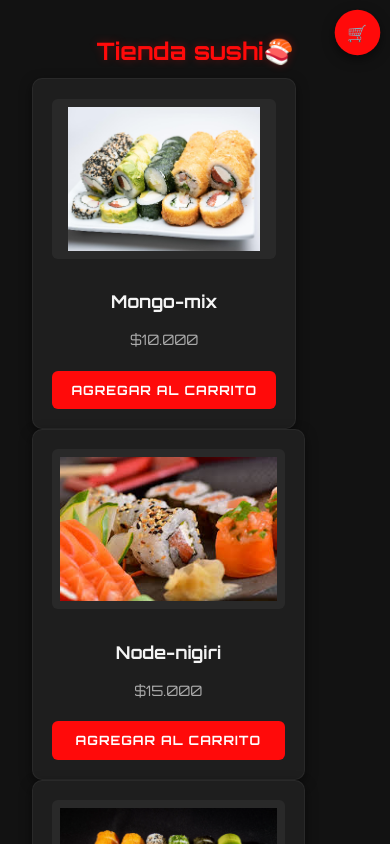
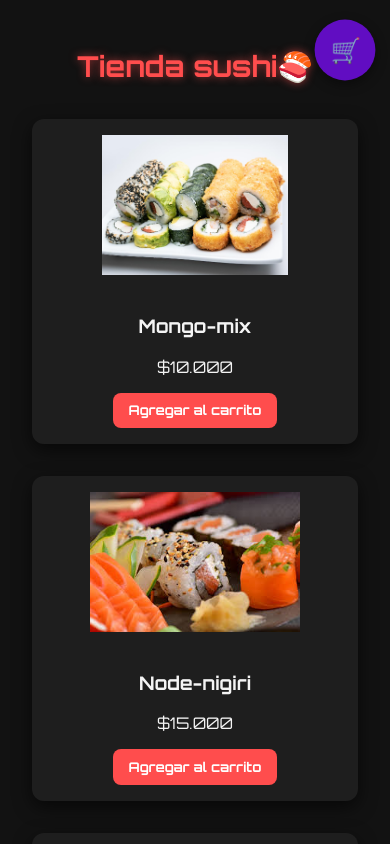
Before and after one commit to RoaStack/Carrito-React, a React (Vite) app: page / in a window 390 px wide. Shown: the top 844 px of the page. Built offline with nearby package versions, Linux system fonts and the light colour scheme.

Commit message:
cambio estilo

```diff
--- a/src/css/App.css
+++ b/src/css/App.css
@@ -1,136 +1,72 @@
-/* Tech Theme: Fondo oscuro, estilo moderno con mejoras de responsividad */
-@import url('https://fonts.googleapis.com/css2?family=Orbitron:wght@400;500;700&display=swap');
+/* Tipografía digital desde Google Fonts */
+@import url('https://fonts.googleapis.com/css2?family=Orbitron:wght@400;700&display=swap');
 
-:root {
-  --primary-color: #ff0a0a;
-  --primary-hover: #640303;
-  --secondary-color: #1505f1;
-  --dark-bg: #121212;
-  --card-bg: #1E1E1E;
-  --text-light: #f4f4f4;
-  --shadow: 0 4px 12px rgba(0,0,0,0.5);
-}
-
-* {
-  box-sizing: border-box;
+/* Tech Theme: Fondo oscuro, estilo moderno */
+body {
   margin: 0;
   padding: 0;
-}
-
-body {
-  background-color: var(--dark-bg);
-  color: var(--text-light);
+  background-color: #121212;
+  color: #f4f4f4;
   font-family: 'Orbitron', sans-serif;
-  line-height: 1.6;
-  padding-bottom: 3rem;
-}
-
-/* Header y títulos */
-header {
-  padding: 1.5rem 0;
-  background-color: rgba(30, 30, 30, 0.8);
-  backdrop-filter: blur(5px);
-  position: sticky;
-  top: 0;
-  z-index: 900;
 }
 
 h1 {
   text-align: center;
-  color: var(--primary-color);
-  font-size: clamp(1.8rem, 4vw, 2.5rem);
-  margin-bottom: 0.5rem;
-  text-shadow: 0 0 8px rgba(255, 10, 10, 0.3);
+  margin-top: 1rem;
+  color: #ff4d4d;
+  font-size: 2rem;
+  text-shadow: 0 0 8px rgba(255, 77, 77, 0.6);
 }
 
-/* Grid de productos */
-.productos-container {
-  display: grid;
-  grid-template-columns: repeat(auto-fill, minmax(240px, 1fr));
-  gap: 2.5rem 3rem; /* más espacio entre las tarjetas */
-  padding: 2rem;
-  max-width: 1400px;
-  margin: 0 auto;
-}
-
-
-/* Cards de producto mejoradas */
+/* Card's de producto */
 .card {
-  margin: 0;
-  background-color: var(--card-bg);
-  border-radius: 10px;
-  padding: 1.2rem;
-  box-shadow: var(--shadow);
+  background-color: #1E1E1E;
+  border-radius: 12px;
+  padding: 1rem;
+  margin: 1rem;
+  width: 220px;
+  box-shadow: 0 6px 18px rgba(0, 0, 0, 0.6);
   text-align: center;
-  transition: all 0.3s ease;
-  display: flex;
-  flex-direction: column;
-  height: 100%;
-  border: 1px solid rgba(255, 255, 255, 0.05);
+  transition: transform 0.2s ease-in-out, box-shadow 0.2s ease-in-out;
 }
 
 .card:hover {
-  transform: translateY(-5px);
-  box-shadow: 0 6px 16px rgba(0,0,0,0.6);
+  transform: scale(1.05);
+  box-shadow: 0 8px 24px rgba(255, 77, 77, 0.4);
 }
 
 .card img {
   width: 100%;
-  height: 160px;
+  height: 140px;
   object-fit: contain;
-  border-radius: 6px;
+  border-radius: 8px;
   margin-bottom: 1rem;
-  background: rgba(255,255,255,0.05);
-  padding: 0.5rem;
 }
 
-.card h3 {
-  margin: 0.8rem 0;
-  font-size: 1.1rem;
-  color: var(--text-light);
-}
-
-.card p {
-  color: #aaa;
-  font-size: 0.9rem;
-  margin-bottom: 1.2rem;
-}
-
-.card .precio {
-  color: var(--primary-color);
-  font-weight: bold;
-  font-size: 1.2rem;
-  margin: 0.5rem 0;
-}
-
-/* Botones mejorados */
+/* Botones */
 button {
-  background-color: var(--primary-color);
+  background-color: #ff4d4d;
   color: white;
   border: none;
-  padding: 0.7rem 1.2rem;
-  border-radius: 6px;
+  padding: 0.6rem 1rem;
+  border-radius: 8px;
   cursor: pointer;
   font-weight: bold;
   font-family: inherit;
-  transition: all 0.3s;
-  text-transform: uppercase;
-  font-size: 0.8rem;
-  letter-spacing: 1px;
-  margin-top: auto;
+  transition: background-color 0.3s ease, transform 0.2s ease;
 }
 
 button:hover {
-  background-color: var(--primary-hover);
-  transform: translateY(-2px);
+  background-color: #56038d;
+  transform: scale(1.05);
 }
 
-/* Carrito flotante mejorado */
+/* Icono carrito de compras */
 .floating-carrito {
   position: fixed;
   top: 20px;
   right: 20px;
-  background-color: var(--primary-color);
+  background-color: #610dc2;
   color: white;
   border: none;
   border-radius: 50%;
@@ -138,35 +74,11 @@ button:hover {
   height: 60px;
   font-size: 1.5rem;
   cursor: pointer;
-  box-shadow: var(--shadow);
+  box-shadow: 0 4px 12px rgba(0,0,0,0.4);
   z-index: 1000;
   animation: pulse 1.2s infinite;
-  display: flex;
-  align-items: center;
-  justify-content: center;
-  transition: all 0.3s;
 }
 
-.floating-carrito:hover {
-  animation: none;
-  transform: scale(1.1);
-}
-
-.badge {
-  position: absolute;
-  top: 5px;
-  right: 5px;
-  background-color: var(--secondary-color);
-  color: white;
-  border-radius: 50%;
-  width: 20px;
-  height: 20px;
-  display: flex;
-  align-items: center;
-  justify-content: center;
-  font-size: 0.7rem;
-  font-weight: bold;
-}
 
 @keyframes pulse {
   0% { transform: scale(1); }
@@ -174,99 +86,50 @@ button:hover {
   100% { transform: scale(1); }
 }
 
-/* Contenedor del carrito */
-.carrito-container {
-  background-color: var(--card-bg);
-  padding: 1.5rem;
-  border-radius: 10px;
-  box-shadow: var(--shadow);
-  max-width: 800px;
-  margin: 2rem auto;
-  border: 1px solid rgba(255, 255, 255, 0.05);
+/* Badge con cantidad */
+.badge {
+  position: absolute;
+  top: 5px;
+  right: 5px;
+  background-color: #ff4d4d;
+  color: white;
+  border-radius: 50%;
+  padding: 2px 6px;
+  font-size: 0.75rem;
+  font-weight: bold;
+  box-shadow: 0 0 6px rgba(255, 77, 77, 0.6);
 }
 
-.carrito-container h2 {
-  color: var(--primary-color);
-  margin-bottom: 1.5rem;
-  text-align: center;
+.carrito-container {
+  background-color: #1E1E1E;
+  padding: 1rem;
+  border-radius: 8px;
+  box-shadow: 0 4px 8px rgba(0,0,0,0.4);
+  margin-top: 2rem;
 }
 
-/* Lista del carrito */
 ul {
   list-style: none;
+  padding-left: 0;
 }
 
 li {
-  display: flex;
-  justify-content: space-between;
-  align-items: center;
-  padding: 0.8rem 0;
-  border-bottom: 1px solid rgba(255,255,255,0.1);
+  margin-bottom: 0.5rem;
 }
 
-li:last-child {
-  border-bottom: none;
-}
-
-/* Responsive Design */
+/* Responsive: manteniendo separación visual natural */
 @media (max-width: 768px) {
-  .productos-container {
-    grid-template-columns: repeat(auto-fill, minmax(200px, 1fr));
-    padding: 1rem;
+  .card {
+    width: 90%;
+    margin: 1rem auto;
   }
 
   .floating-carrito {
-    width: 50px;
-    height: 50px;
-    font-size: 1.2rem;
-    top: 15px;
+    bottom: 15px;
     right: 15px;
   }
 
-  .badge {
-    width: 18px;
-    height: 18px;
-    font-size: 0.6rem;
+  h1 {
+    font-size: 1.8rem;
   }
 }
-
-@media (max-width: 480px) {
-  .productos-container {
-    grid-template-columns: 1fr;
-  }
-
-  .floating-carrito {
-    width: 45px;
-    height: 45px;
-    font-size: 1rem;
-    top: 10px;
-    right: 10px;
-  }
-
-  h1 {
-    font-size: 1.5rem;
-  }
-}
-
-/* Efectos adicionales */
-.card::after {
-  content: '';
-  position: absolute;
-  top: 0;
-  left: 0;
-  right: 0;
-  bottom: 0;
-  border-radius: 10px;
-  border: 1px solid transparent;
-  background: linear-gradient(45deg, #ff0a0a, #1505f1) border-box;
-  -webkit-mask: linear-gradient(#fff 0 0) padding-box, linear-gradient(#fff 0 0);
-  -webkit-mask-composite: destination-out;
-  mask-composite: exclude;
-  pointer-events: none;
-  opacity: 0;
-  transition: opacity 0.3s;
-}
-
-.card:hover::after {
-  opacity: 0.3;
-}
```
